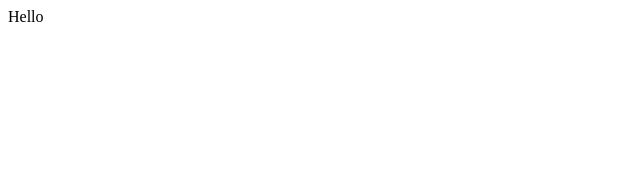
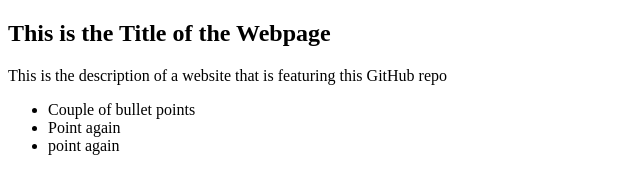
Before and after one commit to yba-arch/demo-repo, a plain HTML site: page index.html in a window 1280 px wide. Shown: the whole page, without its empty margins (0-640 px from the left). Drawn offline with Linux system fonts and the light colour scheme.

Commit message:
Update index.html
I just wrote some dummy code to practice making a pull request.

```diff
--- a/index.html
+++ b/index.html
@@ -1 +1,20 @@
-<div>Hello<div>
+<!DOCTYPE html>
+  <head>
+    <title>
+      WordPlay
+    </title>
+  </head>
+  <body>
+    <h2>
+      This is the Title of the Webpage
+    </h2>
+    <p>
+      This is the description of a website that is featuring this GitHub repo
+      <ul>
+        <li>Couple of bullet points</li>
+        <li>Point again</li>
+        <li>point again</li>
+      </ul>
+    </p>
+  </body>
+</html>
```
